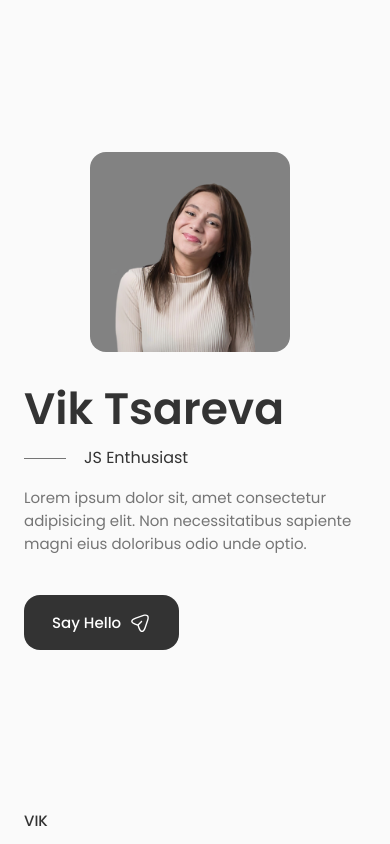
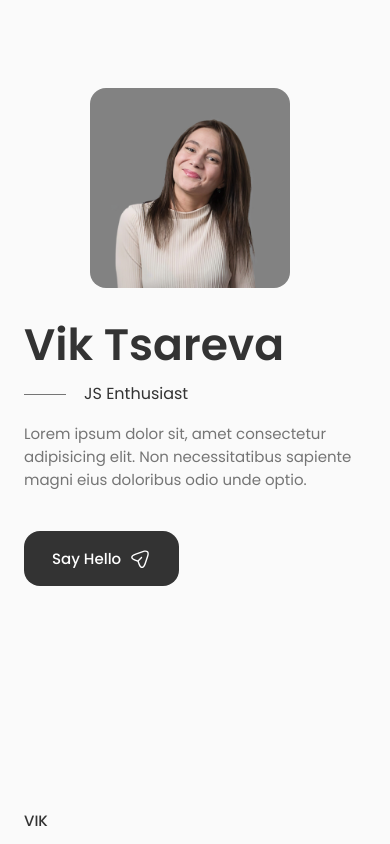
Before and after one commit to vikdts/fantastic-octo-guacamole, a React (Create React App) app in the folder resume/: page / in a window 390 px wide. Built offline with nearby package versions, Linux system fonts and the light colour scheme; the HTML template or start-up script is replaced by a standard one.

Commit message:
style section large app

```diff
--- a/resume/src/App.css
+++ b/resume/src/App.css
@@ -184,6 +184,9 @@ img {
 /*=============== meduim ===============*/
 
 @media screen and (max-width: 768px) {
+  .section {
+    padding: 2rem 0 4rem;
+  }
 }
 
 @media screen and (max-width: 576px) {
```
